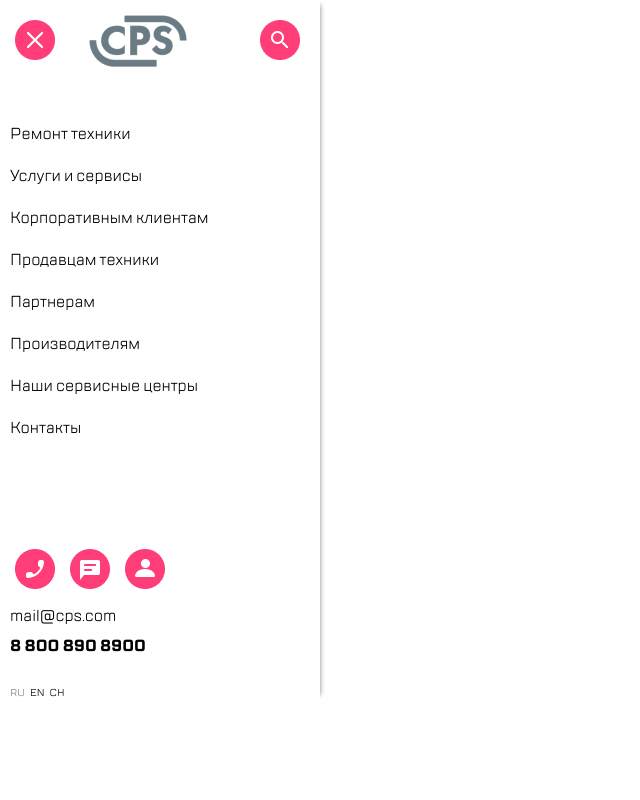
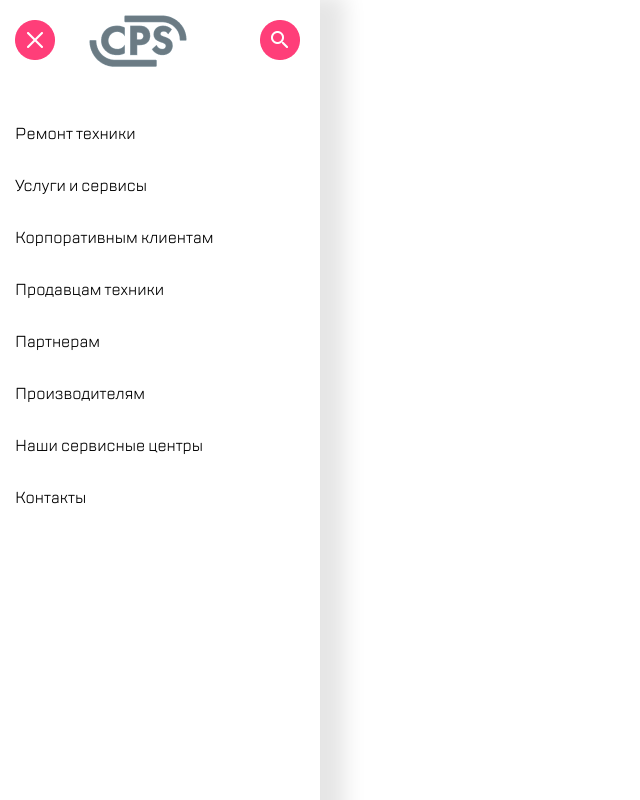
Before and after one commit to LebedevFcb/CPS-menu, a plain HTML site: page index.html in a window 1280 px wide. Shown: the top 800 px of the page, without its empty margins (0-640 px from the left). Drawn offline with Linux system fonts and the light colour scheme.

Commit message:
Update styles.css

```diff
--- a/styles.css
+++ b/styles.css
@@ -13,7 +13,7 @@
 
   body {
     width: 320px;
-
+    height: 1024px;
     font-family: "TTLakes";
     margin: 0 auto;
     float: left;
@@ -22,8 +22,8 @@
 
 .body-content {
   width: 320px;
-  height:auto;
-  box-shadow: 5px 0 5px -5px gray;
+  height:1024px;
+  box-shadow: 20px 0 20px 5px rgba(0, 0, 0, 0.1);
 }
 
 .header__menu {
@@ -57,7 +57,7 @@
   margin: 0;
   padding:0;
   width: 320px;
-  margin-top: 25px;
+  margin-top: 20px;
   list-style: none;
 
 
@@ -66,16 +66,16 @@
 .menu__item a {
   display: block;
   text-decoration: none;
-  padding: 10px;
+  padding: 15px;
 
   color:black;
 }
 
 .menu__item a:hover {
-  border-left: 5px solid  rgba(65, 246, 215, 1);
+border-left: 5px solid  rgba(65, 246, 215, 1);
 border-radius: -50px;
 background-color:rgba(200, 200, 200, 0.5);
-box-shadow: 0,5px 0,5px 2px 2px black;
+
 
 }
 
@@ -86,8 +86,7 @@ box-shadow: 0,5px 0,5px 2px 2px black;
   width: 305px;
   height: auto;
   background-color: white;
-  margin: 0;
-  margin-top: 100px;
+  margin-top: 280px;
   padding:0;
 
   vertical-align: middle;
@@ -104,6 +103,7 @@ box-shadow: 0,5px 0,5px 2px 2px black;
 .mail {
   width: 320px;
   height: 30px;
+
 }
 
 .mail a {
@@ -111,6 +111,7 @@ box-shadow: 0,5px 0,5px 2px 2px black;
   display: block;
   text-decoration: none;
   color:black;
+  padding: 5px 0 5px 10px;
 }
 
 .mail a:hover {
@@ -129,7 +130,6 @@ box-shadow: 0,5px 0,5px 2px 2px black;
 
 .number a {
   display: block;
-  vertical-align: middle;
 }
 
 .lang__item {
```
